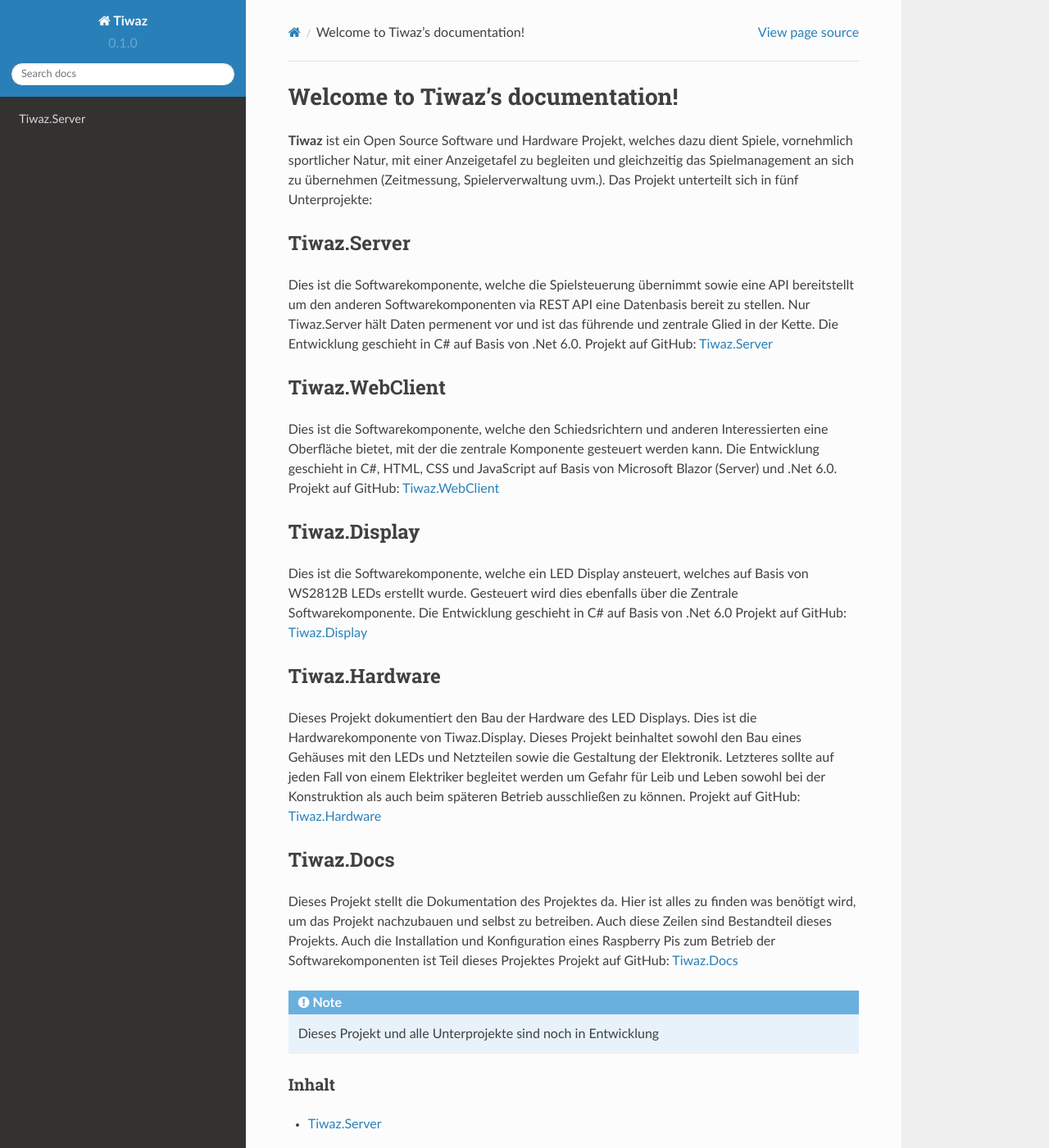
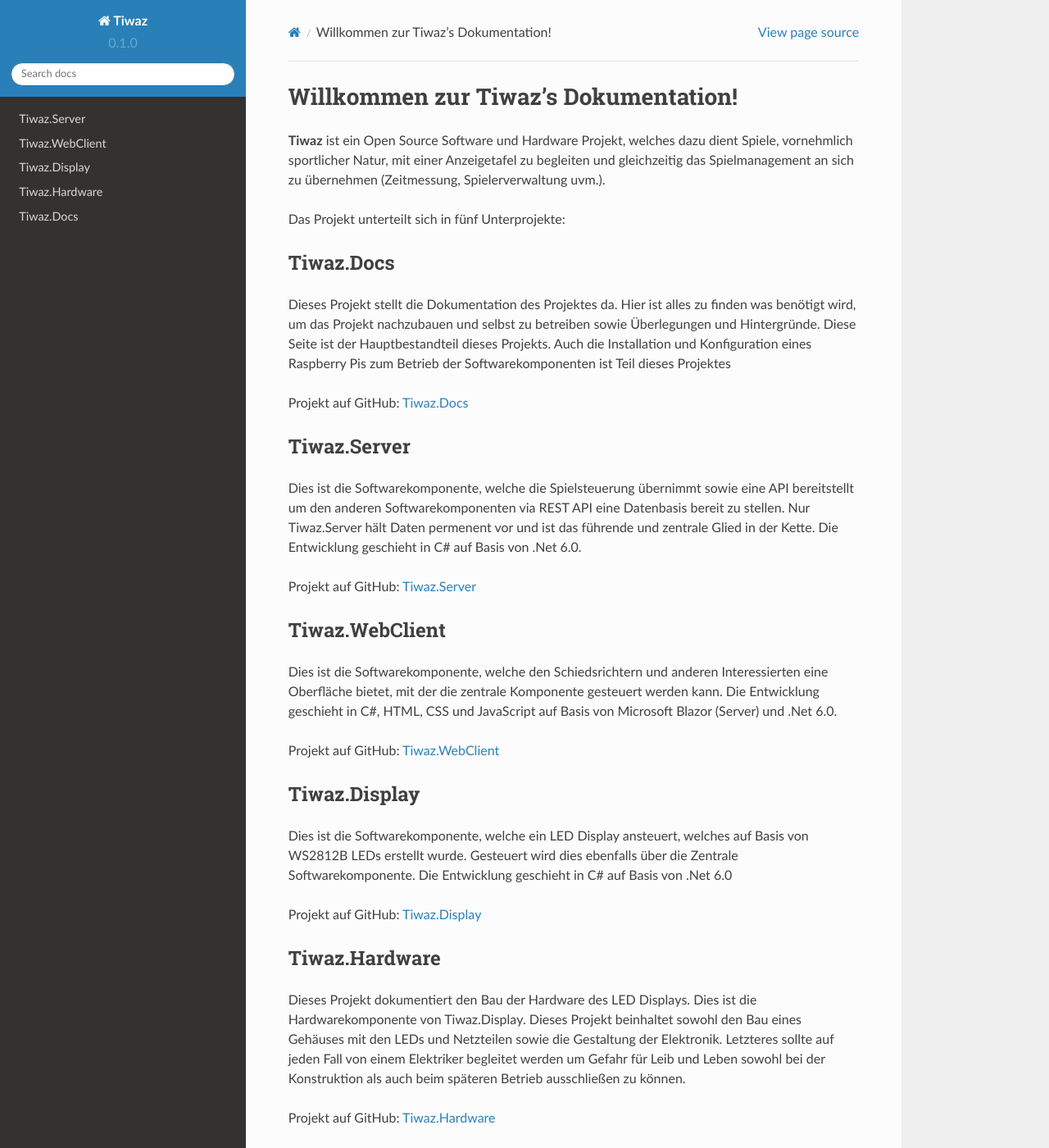
Before and after one commit to Hunv/Tiwaz.Docs, a Sphinx documentation site: the page built from docs/source/index.rst, in a window 1280 px wide and 1400 px high. Shown: the whole window at 82% size. Built offline with Sphinx 7.4.7 and the Read the Docs theme 2.0.0, drawn with Linux system fonts in a browser that asks for light colours; some of the changed text lies outside the part shown.

Commit message:
Updated docs

```diff
--- a/docs/source/index.rst
+++ b/docs/source/index.rst
@@ -1,39 +1,47 @@
-Welcome to Tiwaz's documentation!
-===================================
+Willkommen zur Tiwaz's Dokumentation!
+=====================================
 
 **Tiwaz** ist ein Open Source Software und Hardware Projekt, welches dazu dient Spiele, vornehmlich sportlicher Natur, mit einer Anzeigetafel zu begleiten und gleichzeitig das Spielmanagement an sich zu übernehmen (Zeitmessung, Spielerverwaltung uvm.).
+
 Das Projekt unterteilt sich in fünf Unterprojekte:
 
+Tiwaz.Docs
+##########
+Dieses Projekt stellt die Dokumentation des Projektes da. Hier ist alles zu finden was benötigt wird, um das Projekt nachzubauen und selbst zu betreiben sowie Überlegungen und Hintergründe. Diese Seite ist der Hauptbestandteil dieses Projekts.
+Auch die Installation und Konfiguration eines Raspberry Pis zum Betrieb der Softwarekomponenten ist Teil dieses Projektes
+
+Projekt auf GitHub: `Tiwaz.Docs <https://github.com/Hunv/Tiwaz.Docs>`_
+
+
 Tiwaz.Server
-########
+############
 Dies ist die Softwarekomponente, welche die Spielsteuerung übernimmt sowie eine API bereitstellt um den anderen Softwarekomponenten via REST API eine Datenbasis bereit zu stellen.
 Nur Tiwaz.Server hält Daten permenent vor und ist das führende und zentrale Glied in der Kette.
 Die Entwicklung geschieht in C# auf Basis von .Net 6.0.
+
 Projekt auf GitHub: `Tiwaz.Server <https://github.com/Hunv/Tiwaz.Server>`_
 
 Tiwaz.WebClient
-########
+###############
 Dies ist die Softwarekomponente, welche den Schiedsrichtern und anderen Interessierten eine Oberfläche bietet, mit der die zentrale Komponente gesteuert werden kann.
 Die Entwicklung geschieht in C#, HTML, CSS und JavaScript auf Basis von Microsoft Blazor (Server) und .Net 6.0.
+
 Projekt auf GitHub: `Tiwaz.WebClient <https://github.com/Hunv/Tiwaz.WebClient>`_
 
 Tiwaz.Display
-########
+#############
 Dies ist die Softwarekomponente, welche ein LED Display ansteuert, welches auf Basis von WS2812B LEDs erstellt wurde. Gesteuert wird dies ebenfalls über die Zentrale Softwarekomponente.
 Die Entwicklung geschieht in C# auf Basis von .Net 6.0
+
 Projekt auf GitHub: `Tiwaz.Display <https://github.com/Hunv/Tiwaz.Display>`_
 
 Tiwaz.Hardware
-########
+##############
 Dieses Projekt dokumentiert den Bau der Hardware des LED Displays. Dies ist die Hardwarekomponente von Tiwaz.Display.
 Dieses Projekt beinhaltet sowohl den Bau eines Gehäuses mit den LEDs und Netzteilen sowie die Gestaltung der Elektronik. Letzteres sollte auf jeden Fall von einem Elektriker begleitet werden um Gefahr für Leib und Leben sowohl bei der Konstruktion als auch beim späteren Betrieb ausschließen zu können.
+
 Projekt auf GitHub: `Tiwaz.Hardware <https://github.com/Hunv/Tiwaz.Hardware>`_
 
-Tiwaz.Docs
-########
-Dieses Projekt stellt die Dokumentation des Projektes da. Hier ist alles zu finden was benötigt wird, um das Projekt nachzubauen und selbst zu betreiben. Auch diese Zeilen sind Bestandteil dieses Projekts.
-Auch die Installation und Konfiguration eines Raspberry Pis zum Betrieb der Softwarekomponenten ist Teil dieses Projektes
-Projekt auf GitHub: `Tiwaz.Docs <https://github.com/Hunv/Tiwaz.Docs>`_
 
 
 .. note::
--- a/docs/source/tiwaz-display.rst
+++ b/docs/source/tiwaz-display.rst
@@ -1,5 +1,5 @@
 Tiwaz.Display
-===
+=============
 
 .. autosummary::
    :toctree: generated
--- a/docs/source/tiwaz-docs.rst
+++ b/docs/source/tiwaz-docs.rst
@@ -1,5 +1,5 @@
 Tiwaz.Docs
-===
+==========
 
 .. autosummary::
    :toctree: generated
--- a/docs/source/tiwaz-hardware.rst
+++ b/docs/source/tiwaz-hardware.rst
@@ -1,5 +1,5 @@
 Tiwaz.Hardware
-===
+==============
 
 .. autosummary::
    :toctree: generated
--- a/docs/source/tiwaz-server.rst
+++ b/docs/source/tiwaz-server.rst
@@ -1,5 +1,5 @@
 Tiwaz.Server
-=====
+============
 
 .. _installation:
 
--- a/docs/source/tiwaz-webclient.rst
+++ b/docs/source/tiwaz-webclient.rst
@@ -1,5 +1,5 @@
 Tiwaz.WebClient
-===
+===============
 
 .. autosummary::
    :toctree: generated
```
Also changed, not shown: docs/source/idea.rst (added, +37 -0 lines), 1 other file.
